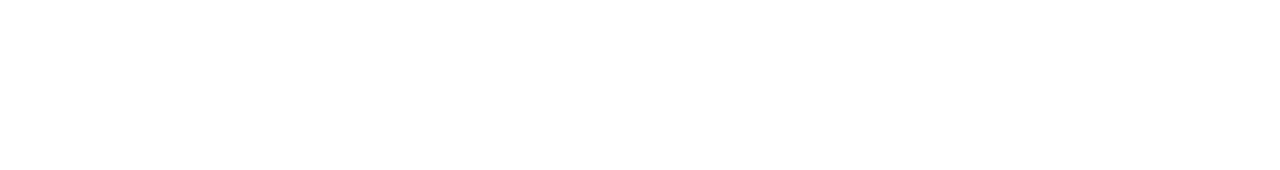
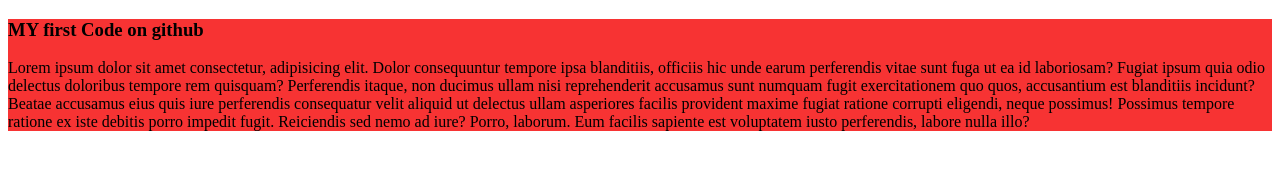
Before and after one commit to mdmonee/my-first-github-repo, a plain HTML site: page index.html in a window 1280 px wide. Drawn offline with Linux system fonts and the light colour scheme.

Commit message:
added the first blog

```diff
--- a/index.html
+++ b/index.html
@@ -3,9 +3,13 @@
 <head>
     <meta charset="UTF-8">
     <meta name="viewport" content="width=device-width, initial-scale=1.0">
+    <link rel="stylesheet" href="style.css">
     <title>My first ever github repo</title>
 </head>
 <body>
+    <div>    <h3>MY first Code on github</h3>
+        <p>Lorem ipsum dolor sit amet consectetur, adipisicing elit. Dolor consequuntur tempore ipsa blanditiis, officiis hic unde earum perferendis vitae sunt fuga ut ea id laboriosam? Fugiat ipsum quia odio delectus doloribus tempore rem quisquam? Perferendis itaque, non ducimus ullam nisi reprehenderit accusamus sunt numquam fugit exercitationem quo quos, accusantium est blanditiis incidunt? Beatae accusamus eius quis iure perferendis consequatur velit aliquid ut delectus ullam asperiores facilis provident maxime fugiat ratione corrupti eligendi, neque possimus! Possimus tempore ratione ex iste debitis porro impedit fugit. Reiciendis sed nemo ad iure? Porro, laborum. Eum facilis sapiente est voluptatem iusto perferendis, labore nulla illo?</p>
+    </div>
 
 </body>
 </html>
--- /dev/null
+++ b/style.css
@@ -0,0 +1,3 @@
+div{
+    background-color: rgb(247, 51, 51);
+}
```
